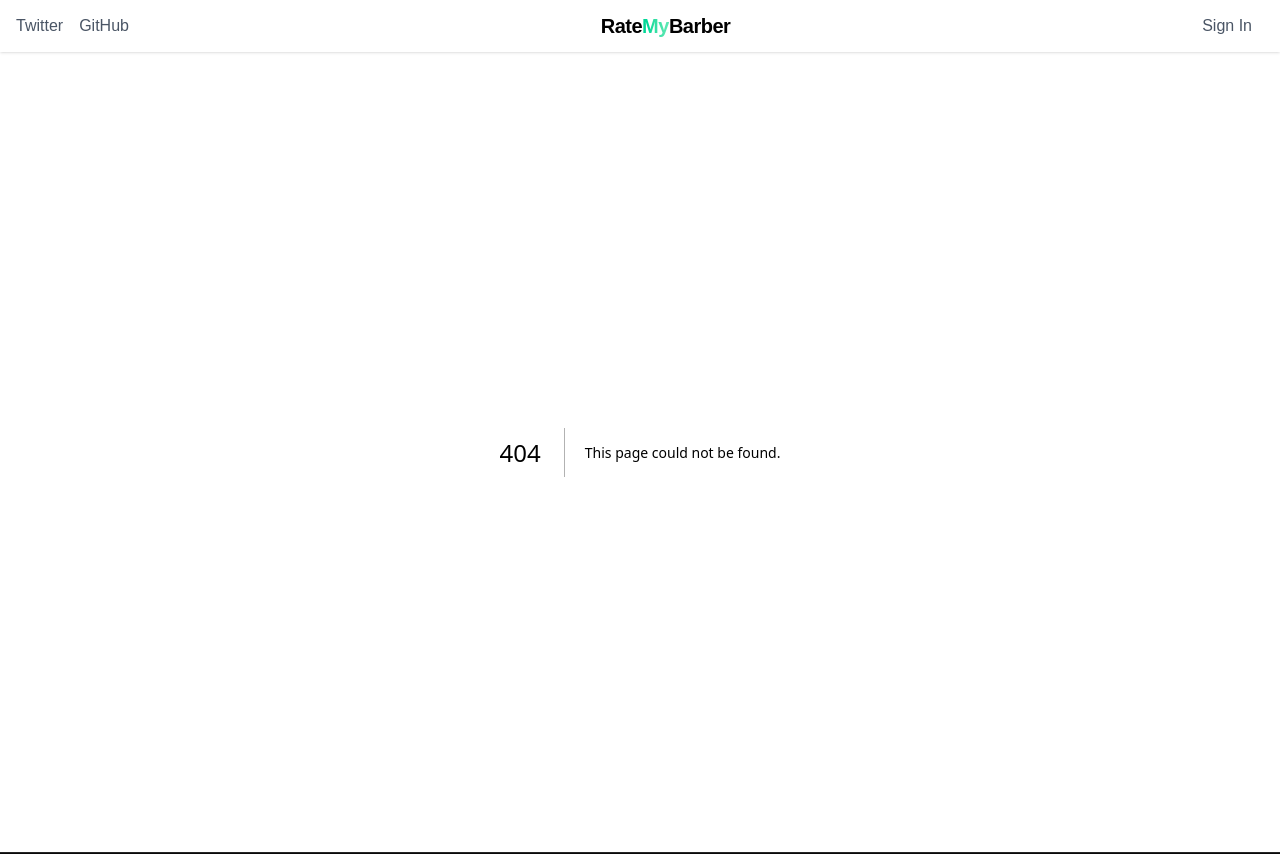
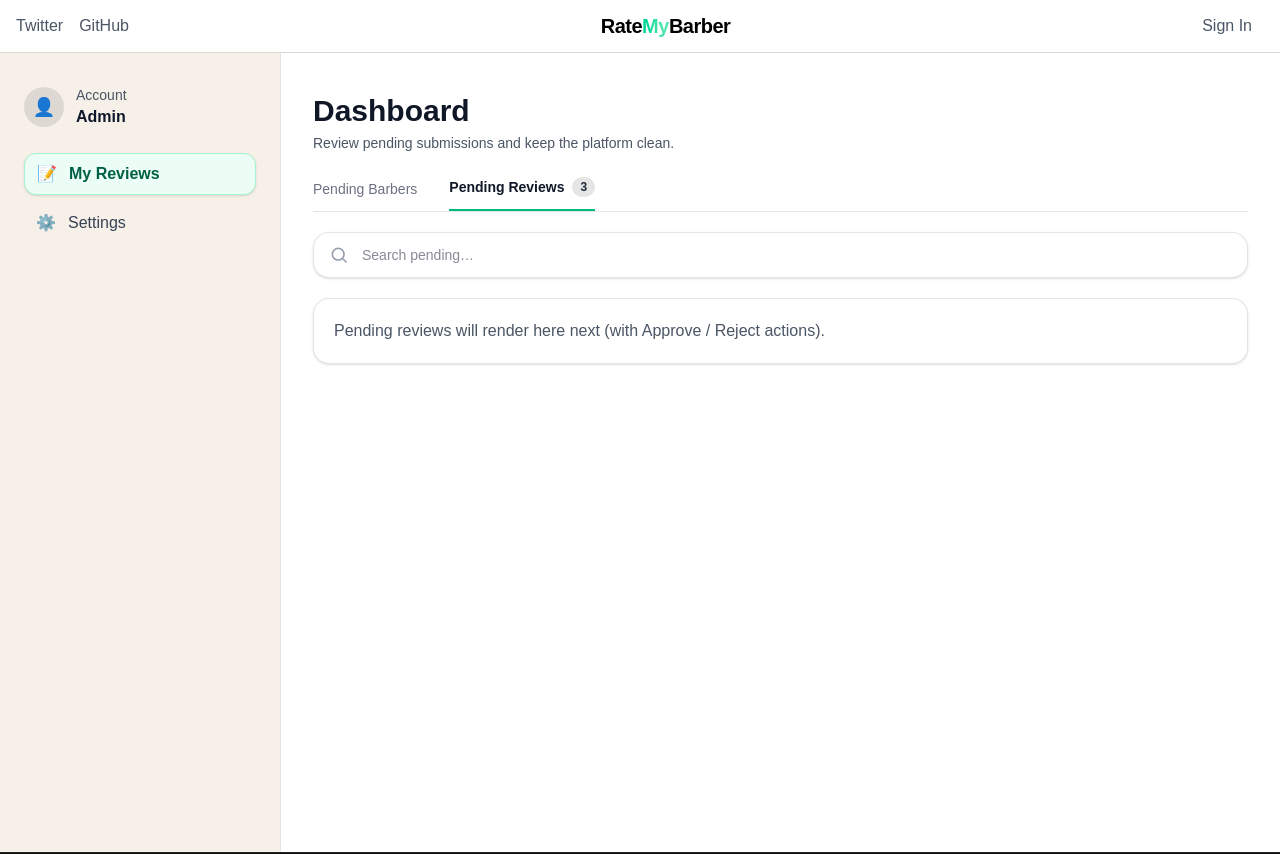
Before and after one commit to Khadsdev/ratemybarber, a Next.js app: page /admin in a window 1280 px wide. Before the commit this address had no page. Shown: the top 854 px of the page. Built offline with nearby package versions, Linux system fonts and the light colour scheme.

Commit message:
update admin dashboard UI

```diff
--- a/app/(auth)/login/page.tsx
+++ b/app/(auth)/login/page.tsx
@@ -86,13 +86,13 @@ export default function Login() {
                 <DialogPanel
                   transition
                   className="relative transform overflow-hidden rounded-lg bg-gray-800 text-left shadow-xl outline -outline-offset-1 outline-white/10 transition-all data-closed:translate-y-4 data-closed:opacity-0 data-enter:duration-300 data-enter:ease-out data-leave:duration-200 data-leave:ease-in sm:my-8 sm:w-full sm:max-w-lg data-closed:sm:translate-y-0 data-closed:sm:scale-95">
-                  <div className="bg-gray-800 px-4 pt-5 pb-4 sm:p-6 sm:pb-4">
+                  <div className="bg-white px-4 pt-5 pb-4 sm:p-6 sm:pb-4">
                     <div className="sm:flex sm:items-start">
-                      <div className="mx-auto flex size-12 shrink-0 items-center justify-center rounded-full bg-red-500/10 sm:mx-0 sm:size-10"></div>
+                      <div className="mx-auto flex size-12 shrink-0 items-center justify-center rounded-full bg-red-700 sm:mx-0 sm:size-10"></div>
                       <div className="mt-3 text-center sm:mt-0 sm:ml-4 sm:text-left">
                         <DialogTitle
                           as="h3"
-                          className="text-base font-semibold text-white flex">
+                          className="text-base font-semibold text-black flex">
                           Write a review
                         </DialogTitle>
 
@@ -168,7 +168,7 @@ export default function Login() {
                           <div className="flex items-center space-x-4 border-t border-default pt-4 md:pt-6">
                             <button
                               type="submit"
-                              className="inline-flex items-center text-white bg-brand hover:bg-brand-strong box-border border border-transparent focus:ring-4 focus:ring-brand-medium shadow-xs font-medium leading-5 rounded-base text-sm px-4 py-2.5 focus:outline-none">
+                              className="inline-flex items-center text-black bg-brand hover:bg-brand-strong box-border border border-transparent focus:ring-4 focus:ring-brand-medium shadow-xs font-medium leading-5 rounded-base text-sm px-4 py-2.5 focus:outline-none">
                               <svg
                                 className="w-4 h-4 me-1.5 -ms-0.5"
                                 aria-hidden="true"
--- /dev/null
+++ b/app/(dashboard)/admin/page.tsx
@@ -0,0 +1,67 @@
+export default function AdminDashboardPage() {
+  // For now, static counts (we’ll fetch pending counts from Supabase later)
+  const pendingReviewsCount = 3;
+
+  return (
+    <div>
+      {/* ================= HEADER ================= */}
+      <div className="mb-6">
+        <h1 className="text-2xl md:text-3xl font-extrabold text-gray-900">
+          Dashboard
+        </h1>
+        <p className="text-sm text-gray-600 mt-1">
+          Review pending submissions and keep the platform clean.
+        </p>
+      </div>
+
+      {/* ================= TABS ================= */}
+      <div className="flex items-end gap-8 border-b border-black/10">
+        <button
+          type="button"
+          className="pb-3 text-sm font-medium text-gray-500 hover:text-gray-700">
+          Pending Barbers
+        </button>
+
+        <button
+          type="button"
+          className="pb-3 text-sm font-semibold text-gray-900 border-b-2 border-emerald-500 flex items-center gap-2">
+          Pending Reviews
+          <span className="text-xs font-semibold bg-black/10 text-gray-800 rounded-full px-2 py-0.5">
+            {pendingReviewsCount}
+          </span>
+        </button>
+      </div>
+
+      {/* ================= SEARCH ================= */}
+      <div className="mt-5">
+        <div className="relative">
+          <input
+            type="text"
+            placeholder="Search pending…"
+            className="w-full rounded-2xl border border-black/10 bg-white px-12 py-3 text-sm shadow-sm focus:outline-none focus:ring-2 focus:ring-emerald-400"
+          />
+          <div className="absolute left-4 top-1/2 -translate-y-1/2 text-gray-400">
+            {/* search icon */}
+            <svg
+              viewBox="0 0 24 24"
+              className="h-5 w-5"
+              fill="none"
+              stroke="currentColor"
+              strokeWidth="2">
+              <circle cx="11" cy="11" r="7" />
+              <path d="M21 21l-4.3-4.3" />
+            </svg>
+          </div>
+        </div>
+      </div>
+
+      {/* ================= LIST CONTAINER ================= */}
+      <div className="mt-5 rounded-2xl border border-black/10 bg-white shadow-sm overflow-hidden">
+        {/* Placeholder rows (we’ll map real pending reviews here) */}
+        <div className="p-5 text-gray-600">
+          Pending reviews will render here next (with Approve / Reject actions).
+        </div>
+      </div>
+    </div>
+  );
+}
--- /dev/null
+++ b/app/(dashboard)/admin/settings/page.tsx
@@ -0,0 +1,14 @@
+import React from "react";
+
+export default function Settings() {
+  return (
+    <div>
+      {/* ================= HEADER ================= */}
+      <div className="mb-6">
+        <h1 className="text-2xl md:text-3xl font-extrabold text-gray-900">
+          Settings
+        </h1>
+      </div>
+    </div>
+  );
+}
--- /dev/null
+++ b/app/(dashboard)/layout.tsx
@@ -0,0 +1,25 @@
+import type { ReactNode } from "react";
+import Sidebar from "@/app/components/dashboard/Sidebar";
+
+export default function DashboardLayout({ children }: { children: ReactNode }) {
+  return (
+    <div className="min-h-screen bg-[#f6f0e9] text-slate-900">
+      {/* Thin divider line under the main Navbar */}
+      <div className="border-t border-black/10" />
+
+      {/* MOBILE: stack, DESKTOP: side-by-side */}
+      <div className="flex flex-col lg:flex-row min-h-[calc(100vh-1px)]">
+        {/* LEFT SIDEBAR */}
+        <aside className="lg:w-[280px] lg:shrink-0">
+          <Sidebar />
+        </aside>
+
+        {/* RIGHT CONTENT */}
+        <section className="flex-1 bg-white lg:border-l border-black/10">
+          {/* Padding adjusts for mobile vs desktop */}
+          <div className="px-4 py-6 sm:px-6 lg:px-8 lg:py-10">{children}</div>
+        </section>
+      </div>
+    </div>
+  );
+}
--- a/app/barber/[id]/page.tsx
+++ b/app/barber/[id]/page.tsx
@@ -110,7 +110,7 @@ export default async function BarberProfilePage({ params }: PageProps) {
             {barber.specialty && (
               <p className="mt-4 text-gray-800 font-medium">
                 Specialty:{" "}
-                <span className="font-normal text-gray-700">
+                <span className="font-bold text-gray-700">
                   {barber.specialty}
                 </span>
               </p>
--- /dev/null
+++ b/app/components/dashboard/Sidebar.tsx
@@ -0,0 +1,65 @@
+"use client";
+
+import Link from "next/link";
+import { usePathname } from "next/navigation";
+
+export default function Sidebar() {
+  // Current URL path (ex: "/admin" or "/admin/settings")
+  const pathname = usePathname();
+
+  // Helper: decide if a link is active
+  const isActive = (href: string) => {
+    // exact match OR any nested route under it
+    return pathname === href || pathname.startsWith(href + "/");
+  };
+
+  const linkBase = "flex items-center gap-3 px-3 py-2 rounded-xl transition";
+
+  const activeLink =
+    "bg-emerald-50 border border-emerald-200 text-emerald-800 font-semibold shadow-sm";
+
+  const inactiveLink = "text-gray-700 hover:text-gray-900 hover:bg-white/40";
+
+  return (
+    <aside className="px-4 py-5 sm:px-6 lg:px-6 lg:py-8 border-b border-black/10 lg:border-b-0">
+      {/* Account header */}
+      <div className="flex items-center gap-3 mb-6">
+        <div className="h-10 w-10 rounded-full bg-black/10 flex items-center justify-center">
+          <span className="text-lg">👤</span>
+        </div>
+
+        <div>
+          <p className="text-sm text-gray-600">Account</p>
+          <p className="font-semibold">Admin</p>
+        </div>
+      </div>
+
+      {/* Nav links */}
+      <nav className="space-y-2">
+        {/* My Reviews (Admin dashboard landing for now) */}
+        <Link
+          href="/admin"
+          className={`${linkBase} ${
+            isActive("/admin") && !isActive("/admin/settings")
+              ? activeLink
+              : inactiveLink
+          }`}>
+          <span>📝</span>
+          <span>My Reviews</span>
+        </Link>
+
+        {/* Settings */}
+        <Link
+          href="/admin/settings"
+          className={`${linkBase} ${
+            isActive("/admin/settings") ? activeLink : inactiveLink
+          }`}>
+          <span>⚙️</span>
+          <span>Settings</span>
+        </Link>
+
+        {/* Sign out removed from sidebar (we’ll put it inside Settings page) */}
+      </nav>
+    </aside>
+  );
+}
--- a/app/components/forms/ReviewForm.tsx
+++ b/app/components/forms/ReviewForm.tsx
@@ -128,7 +128,7 @@ export default function ReviewForm({
         <button
           type="submit"
           disabled={isSubmitting}
-          className="px-4 py-2 rounded-xl text-sm font-medium text-white bg-blue-600 hover:bg-blue-700
+          className="px-4 py-2 rounded-xl text-sm font-medium text-white bg-green-600 hover:bg-green-700
                      disabled:opacity-60 disabled:cursor-not-allowed">
           {isSubmitting ? "Submitting…" : "Submit review"}
         </button>
--- a/app/components/Navbar.tsx
+++ b/app/components/layout/Navbar.tsx
@@ -13,10 +13,10 @@ export default function Navbar() {
       <div className="px-4 py-3 flex justify-between items-center">
         {/* LEFT: Social links (desktop only) */}
         <div className="hidden md:flex space-x-4 text-gray-600">
-          <Link href="https://x.com" className="hover:text-blue-500">
+          <Link href="https://x.com" className="hover:text-emerald-500">
             Twitter
           </Link>
-          <Link href="https://github.com" className="hover:text-blue-500">
+          <Link href="https://github.com" className="hover:text-emerald-500">
             GitHub
           </Link>
         </div>
@@ -40,7 +40,7 @@ export default function Navbar() {
           {/* Desktop "Sign In" text */}
           <Link
             href="/login"
-            className="hidden md:inline text-gray-600 hover:text-blue-600">
+            className="hidden md:inline text-gray-600 hover:text-emerald-600">
             Sign In
           </Link>
 
@@ -67,7 +67,7 @@ export default function Navbar() {
             <Link
               href="/login"
               onClick={() => setIsOpen(false)}
-              className="block w-full text-center bg-blue-600 text-white font-semibold py-2 rounded-lg hover:bg-blue-700 transition">
+              className="block w-full text-center bg-emerald-600 text-white font-semibold py-2 rounded-lg hover:bg-emerald-700 transition-colors">
               Sign In
             </Link>
           </div>
@@ -78,14 +78,14 @@ export default function Navbar() {
             <div className="flex flex-col space-y-2">
               <Link
                 href="https://x.com"
-                className="text-gray-700 hover:text-blue-600"
+                className="text-gray-700 hover:text-emerald-600"
                 onClick={() => setIsOpen(false)}>
                 Twitter
               </Link>
 
               <Link
                 href="https://github.com"
-                className="text-gray-700 hover:text-blue-600"
+                className="text-gray-700 hover:text-emerald-600"
                 onClick={() => setIsOpen(false)}>
                 GitHub
               </Link>
--- a/app/components/modals/WriteReviewModal.tsx
+++ b/app/components/modals/WriteReviewModal.tsx
@@ -1,6 +1,13 @@
 "use client";
 
-import React, { useEffect, useState } from "react";
+import React, {
+  useCallback,
+  useEffect,
+  useRef,
+  useTransition,
+  useState,
+} from "react";
+import { useRouter } from "next/navigation";
 import ReviewForm from "../forms/ReviewForm";
 
 type WriteReviewModalProps = {
@@ -8,13 +15,19 @@ type WriteReviewModalProps = {
 };
 
 export default function WriteReviewModal({ barberId }: WriteReviewModalProps) {
-  // Controls whether the modal is open
+  const router = useRouter();
+
   const [isOpen, setIsOpen] = useState(false);
 
-  // Close modal helper
-  const closeModal = () => setIsOpen(false);
+  // For timing how long refresh takes
+  const refreshStartRef = useRef<number | null>(null);
 
-  // Optional: close on Escape key
+  // Lets us know when router.refresh() is "in flight"
+  const [isPending, startTransition] = useTransition();
+
+  const closeModal = useCallback(() => setIsOpen(false), []);
+
+  // Close on Escape
   useEffect(() => {
     if (!isOpen) return;
 
@@ -22,42 +35,65 @@ export default function WriteReviewModal({ barberId }: WriteReviewModalProps) {
       if (e.key === "Escape") closeModal();
     };
 
-    window.addEventListener("keydown", onKeyDown);
-    return () => window.removeEventListener("keydown", onKeyDown);
-  }, [isOpen]);
+    document.addEventListener("keydown", onKeyDown);
+    return () => document.removeEventListener("keydown", onKeyDown);
+  }, [isOpen, closeModal]);
+
+  // When refresh finishes, log how long it took
+  useEffect(() => {
+    if (!isPending && refreshStartRef.current !== null) {
+      const ms = performance.now() - refreshStartRef.current;
+      console.log(
+        `[WriteReviewModal] router.refresh() completed in ${ms.toFixed(0)}ms`
+      );
+      refreshStartRef.current = null;
+    }
+  }, [isPending]);
+
+  // Called after the review insert succeeds
+  const handleSuccess = useCallback(() => {
+    closeModal();
+
+    refreshStartRef.current = performance.now();
+    console.log("[WriteReviewModal] Starting router.refresh()...");
+
+    startTransition(() => {
+      router.refresh();
+    });
+  }, [closeModal, router, startTransition]);
 
   return (
     <>
-      {/* This is the clickable “Write a review” trigger */}
+      {/* Trigger */}
       <button
         type="button"
         onClick={() => setIsOpen(true)}
-        className="text-sm font-medium text-blue-600 hover:text-blue-700">
+        className="px-4 py-2 rounded-xl text-sm font-medium text-white bg-green-600 hover:bg-green-700">
         Write a review
       </button>
 
-      {/* Modal UI only renders when open */}
+      {/* Modal */}
       {isOpen && (
-        <div className="fixed inset-0 z-50">
-          {/* Backdrop (clicking outside closes modal) */}
-          <button
-            type="button"
-            aria-label="Close modal backdrop"
-            onClick={closeModal}
-            className="absolute inset-0 bg-black/50"
-          />
+        <div
+          className="fixed inset-0 z-50 bg-black/50"
+          onMouseDown={closeModal}>
+          {/* Backdrop (outside click closes) */}
+          <div className="absolute inset-0 " aria-hidden="true" />
 
-          {/* Modal panel wrapper */}
+          {/* Center wrapper */}
           <div className="relative min-h-full flex items-center justify-center px-4 py-10">
-            {/* Modal panel */}
-            <div className="relative w-full max-w-lg rounded-2xl bg-white shadow-xl border border-gray-100">
+            {/* Panel (stop clicks inside from closing) */}
+            <div
+              role="dialog"
+              aria-modal="true"
+              className="relative w-full max-w-lg rounded-2xl bg-white shadow-xl border border-gray-100"
+              onMouseDown={(e) => e.stopPropagation()}>
               {/* Header */}
               <div className="flex items-center justify-between px-5 py-4 border-b border-gray-100">
                 <h3 className="text-lg font-semibold text-gray-900">
                   Write a review
                 </h3>
 
-                {/* Close button */}
                 <button
                   type="button"
                   onClick={closeModal}
@@ -72,7 +108,7 @@ export default function WriteReviewModal({ barberId }: WriteReviewModalProps) {
                 <ReviewForm
                   barberId={barberId}
                   onCancel={closeModal}
-                  onSuccess={closeModal}
+                  onSuccess={handleSuccess}
                 />
               </div>
             </div>
--- a/app/layout.tsx
+++ b/app/layout.tsx
@@ -1,7 +1,7 @@
 import type { Metadata } from "next";
 import { Geist, Geist_Mono } from "next/font/google";
-import Navbar from "./components/Navbar";
-import Footer from "./components/Footer";
+import Navbar from "./components/layout/Navbar";
+import Footer from "./components/layout/Footer";
 import "./globals.css";
 
 const geistSans = Geist({
--- a/app/page.tsx
+++ b/app/page.tsx
@@ -42,7 +42,7 @@ export default async function Home() {
                   type="text"
                   placeholder="Search for a barber or city (e.g. Oslo)…"
                   className="w-full py-3 px-5 rounded-2xl border border-gray-200 shadow-lg text-white
-                             focus:outline-none focus:ring-2 focus:ring-blue-500 placeholder:text-gray-500"
+                             focus:outline-none focus:ring-2 focus:ring-emerald-400 placeholder:text-slate-500"
                 />
               </div>
             </div>
@@ -176,7 +176,7 @@ export default async function Home() {
                         <a
                           href={`/barber/${barber.id}`}
                           className="inline-flex items-center justify-center px-4 py-2 text-sm font-medium rounded-lg
-                                     bg-blue-600 text-white hover:bg-blue-700 transition-colors">
+                                     bg-emerald-600 text-white hover:bg-emerald-700 transition-colors">
                           View &amp; Rate
                         </a>
                       </div>
```
Also changed, not shown: app/components/layout/Footer.tsx (renamed from app/components/Footer.tsx).
